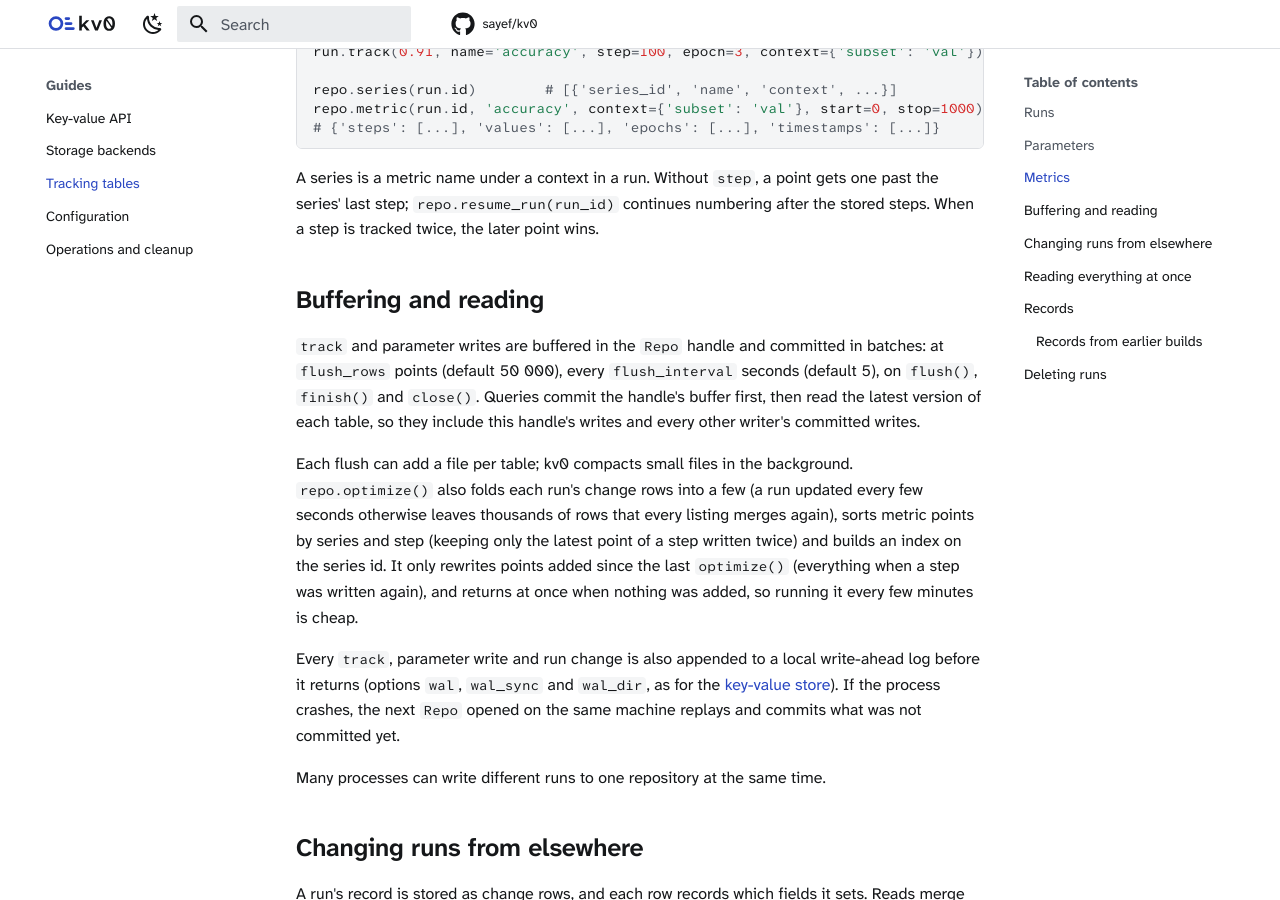
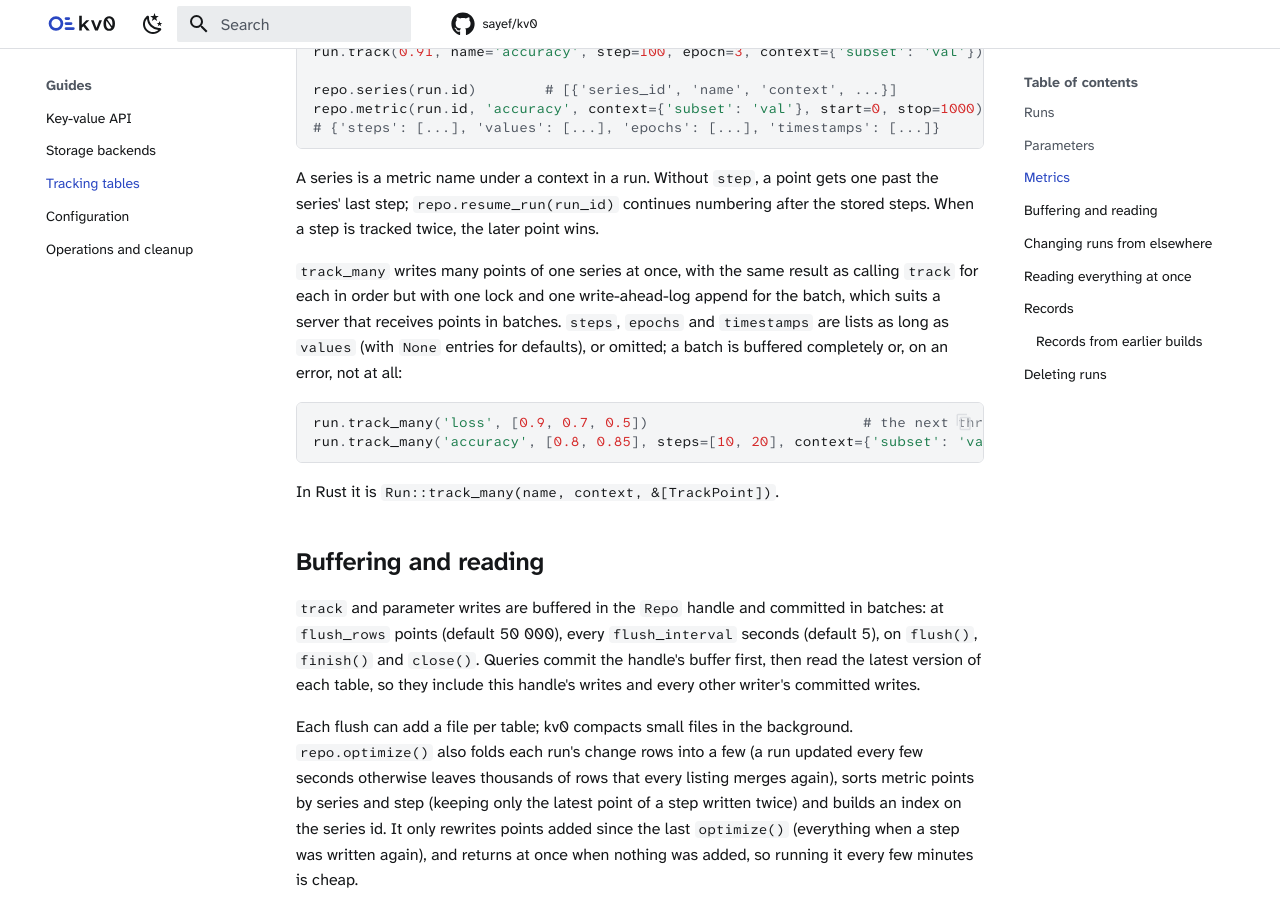
Before and after one commit to sayef/kv0, an MkDocs documentation site: the page built from docs/guides/tracking.md, in a window 1280 px wide and 900 px high, scrolled down 946 px. Built offline with MkDocs 1.6.1 and Material for MkDocs 9.7.7, drawn with Linux system fonts in a browser that asks for light colours; comment, search, counter and statistics services are not loaded.

Commit message:
Document track_many

````diff
--- a/docs/guides/tracking.md
+++ b/docs/guides/tracking.md
@@ -44,6 +44,18 @@ repo.metric(run.id, 'accuracy', context={'subset': 'val'}, start=0, stop=1000)
 A series is a metric name under a context in a run. Without `step`, a point gets one past the series' last
 step; `repo.resume_run(run_id)` continues numbering after the stored steps. When a step is tracked twice,
 the later point wins.
+
+`track_many` writes many points of one series at once, with the same result as calling `track` for each
+in order but with one lock and one write-ahead-log append for the batch, which suits a server that
+receives points in batches. `steps`, `epochs` and `timestamps` are lists as long as `values` (with `None`
+entries for defaults), or omitted; a batch is buffered completely or, on an error, not at all:
+
+```python
+run.track_many('loss', [0.9, 0.7, 0.5])                         # the next three steps
+run.track_many('accuracy', [0.8, 0.85], steps=[10, 20], context={'subset': 'val'})
+```
+
+In Rust it is `Run::track_many(name, context, &[TrackPoint])`.
 
 ## Buffering and reading
 
````
Also changed, not shown: CHANGELOG.md (+7 -0 lines).
